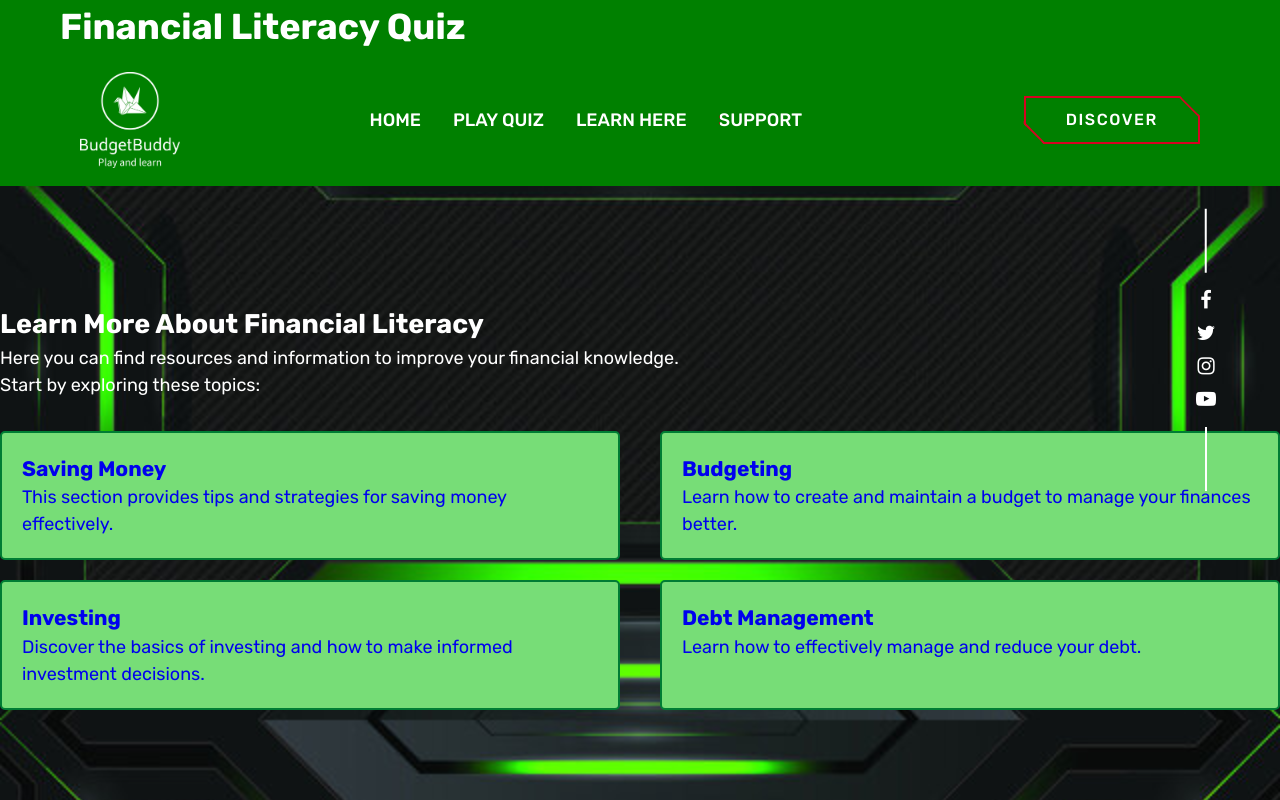
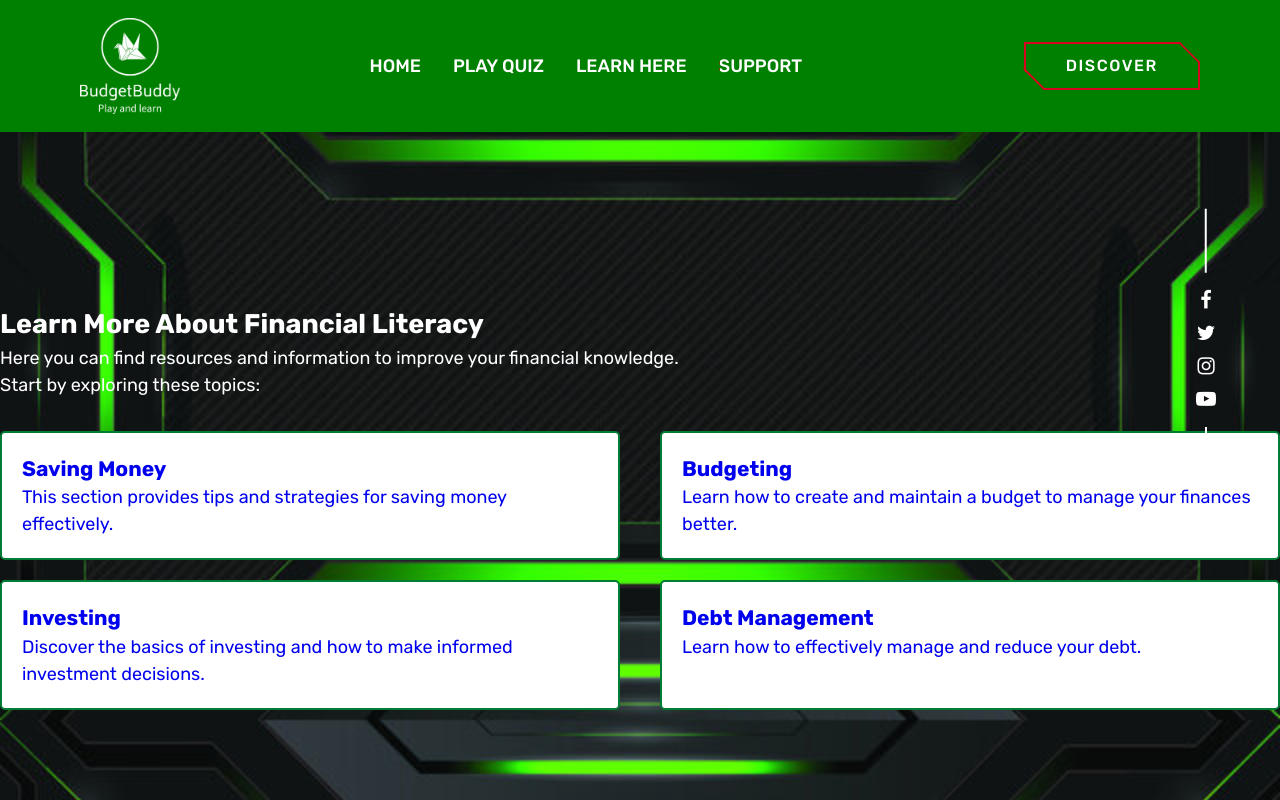
Before and after one commit to Abhiabhishek5124/NKU_Hackathon, a plain HTML site: page UI/HTML/Learn.html in a window 1280 px wide. Drawn offline with Linux system fonts and the light colour scheme; a script that the page names is missing.

Commit message:
Change UI

```diff
--- a/UI/HTML/Learn.html
+++ b/UI/HTML/Learn.html
@@ -17,7 +17,7 @@
         .topic {
             flex-basis: calc(50% - 20px);
             margin-bottom: 20px;
-            background-color: #7d7;
+            background-color: #fff;
             padding: 20px;
             border: 2px solid #007d34;
             border-radius: 5px;
@@ -34,7 +34,7 @@
     <!-- Header Section -->
     <header class="header" id="header">
         <div class="container">
-            <h1>Financial Literacy Quiz</h1>
+
             <nav class="navbar container">
                 <a href="#" class="brandlogo"><img src="../images/b.png" /></a>
                 <div class="burger" id="burger">
```
Also changed, not shown: UI/HTML/play.html (+3 -3 lines), UI/icon.png (added).
